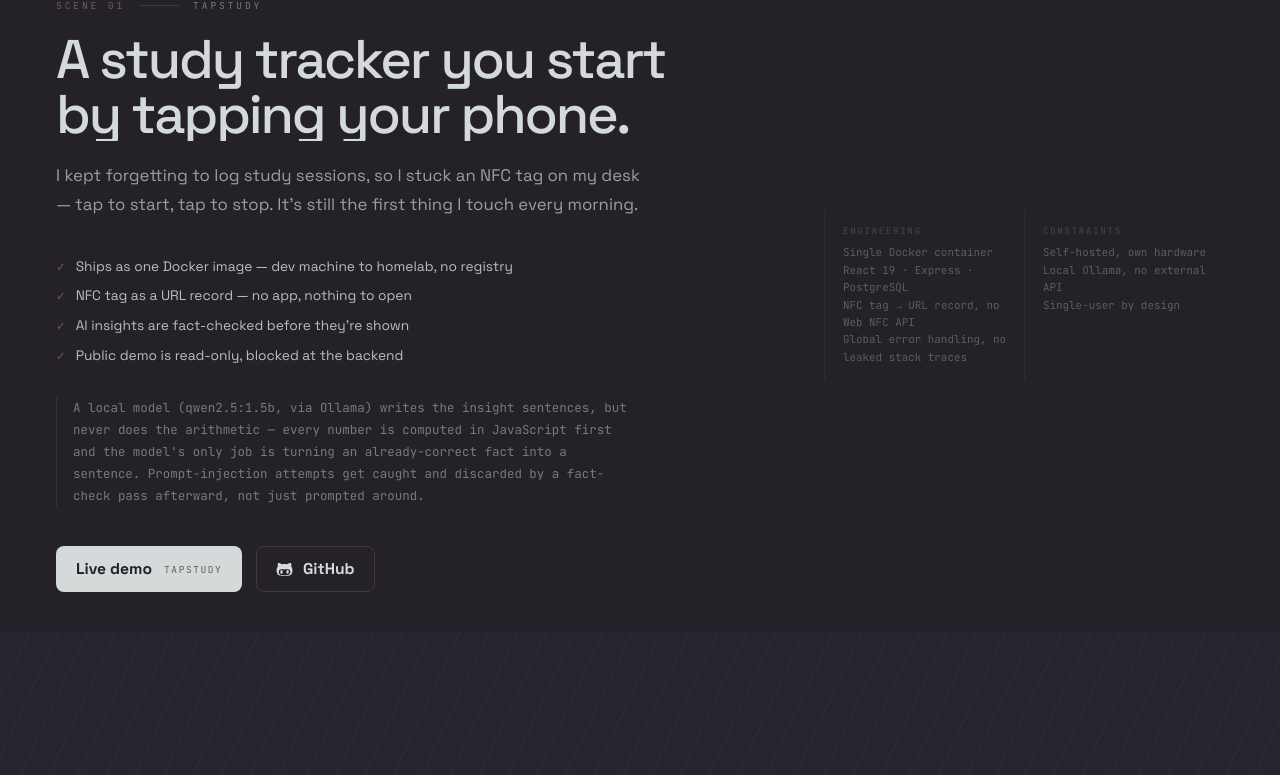
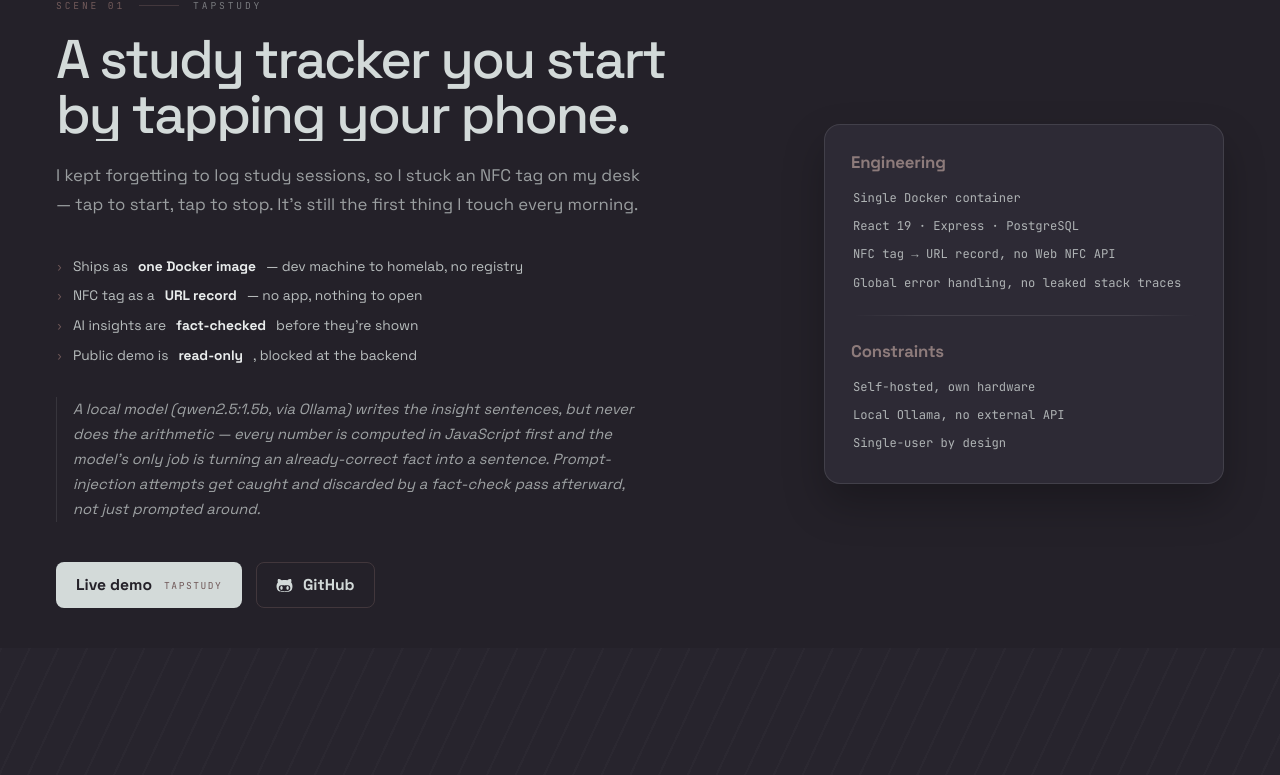
Before and after one commit to c-panagopoulos/Personal-Website, a React (Vite) app in the folder client/: page / in a window 1280 px wide. Shown: the part 2980-3755 px from the top of the page. Built offline with nearby package versions, Linux system fonts and the light colour scheme.

Commit message:
Apply TapStudy scene contrast fix: boxed stack panels, italic engineering notes, bold proof highlights, breadcrumb assistant topbar, updated footer copy

```diff
--- a/client/src/App.jsx
+++ b/client/src/App.jsx
@@ -43,10 +43,10 @@ export default function App() {
           title="A study tracker you start by tapping your phone."
           body="I kept forgetting to log study sessions, so I stuck an NFC tag on my desk — tap to start, tap to stop. It's still the first thing I touch every morning."
           proof={[
-            "Ships as one Docker image — dev machine to homelab, no registry",
-            "NFC tag as a URL record — no app, nothing to open",
-            "AI insights are fact-checked before they're shown",
-            "Public demo is read-only, blocked at the backend",
+            <>Ships as <b>one Docker image</b> — dev machine to homelab, no registry</>,
+            <>NFC tag as a <b>URL record</b> — no app, nothing to open</>,
+            <>AI insights are <b>fact-checked</b> before they're shown</>,
+            <>Public demo is <b>read-only</b>, blocked at the backend</>,
           ]}
           how="A local model (qwen2.5:1.5b, via Ollama) writes the insight sentences, but never does the arithmetic — every number is computed in JavaScript first and the model's only job is turning an already-correct fact into a sentence. Prompt-injection attempts get caught and discarded by a fact-check pass afterward, not just prompted around."
           ctaLabel="Live demo"
@@ -54,8 +54,8 @@ export default function App() {
           ctaHref="https://tapstudy.cpanagopoulos.dev"
           githubHref="https://github.com/c-panagopoulos/tapstudy"
           stack={[
-            { label: "ENGINEERING", items: ["Single Docker container", "React 19 · Express · PostgreSQL", "NFC tag → URL record, no Web NFC API", "Global error handling, no leaked stack traces"] },
-            { label: "CONSTRAINTS", items: ["Self-hosted, own hardware", "Local Ollama, no external API", "Single-user by design"] },
+            { label: "Engineering", items: ["Single Docker container", "React 19 · Express · PostgreSQL", "NFC tag → URL record, no Web NFC API", "Global error handling, no leaked stack traces"] },
+            { label: "Constraints", items: ["Self-hosted, own hardware", "Local Ollama, no external API", "Single-user by design"] },
           ]}
         />
 
@@ -73,10 +73,10 @@ export default function App() {
           title="A support chatbot that only answers what it can cite."
           body="Customers ask questions; the bot answers only from what it can cite — no hallucinated policy, no made-up support replies."
           proof={[
-            "Answers only from cited sources",
-            "Token-streamed replies, sources attached",
-            "Resists prompt-injection and role-escalation attempts",
-            "JWT-protected admin panel — live stats + doc ingestion",
+            <>Answers only from <b>cited sources</b></>,
+            <><b>Token-streamed</b> replies, sources attached</>,
+            <>Resists <b>prompt-injection</b> and role-escalation attempts</>,
+            <><b>JWT-protected</b> admin panel — live stats + doc ingestion</>,
           ]}
           how="Retrieves the closest matching chunks from internal docs via pgvector, then answers only from those. A message matching escalation keywords — a lawyer, a formal complaint — opens a case for a human agent through a configurable webhook, instead of letting the bot keep guessing."
           ctaLabel="Live demo"
@@ -84,8 +84,8 @@ export default function App() {
           ctaHref="https://hermes.cpanagopoulos.dev"
           githubHref="https://github.com/c-panagopoulos/hermes-ai"
           stack={[
-            { label: "ENGINEERING", items: ["PostgreSQL + pgvector", "Token-streamed via SSE", "JWT + bcrypt admin auth", "n8n escalation webhook"] },
-            { label: "CONSTRAINTS", items: ["Self-hosted on Hetzner", "Groq in prod, Ollama in dev", "Escalates instead of guessing"] },
+            { label: "Engineering", items: ["PostgreSQL + pgvector", "Token-streamed via SSE", "JWT + bcrypt admin auth", "n8n escalation webhook"] },
+            { label: "Constraints", items: ["Self-hosted on Hetzner", "Groq in prod, Ollama in dev", "Escalates instead of guessing"] },
           ]}
         />
 
--- a/client/src/components/AssistantSection.jsx
+++ b/client/src/components/AssistantSection.jsx
@@ -81,14 +81,13 @@ export default function AssistantSection() {
   return (
     <div id="assistant" className="assistant-section" ref={ref}>
       <div className="assistant-section__topbar" style={anim(visible, "rowRise", 0.4, 0.15)}>
-        <div className="nav__brand">
-          <div className="nav__mark" style={{ width: 26, height: 26 }}>
-            cp
-          </div>
-          <span className="nav__name">assistant</span>
-          <span className="hero__panel-label">· RETRIEVAL ONLINE</span>
+        <div className="assistant-breadcrumb">
+          <span className="assistant-breadcrumb__cp">cp</span>
+          <span className="assistant-breadcrumb__sep">/</span>
+          <span className="assistant-breadcrumb__current">assistant</span>
+          <span className="assistant-breadcrumb__sep">/</span>
+          <span className="assistant-breadcrumb__status">retrieval-online</span>
         </div>
-        <span className="hero__label">INTERMISSION</span>
       </div>
       <div className="assistant-section__body">
         <div className="assistant-section__sidebar">
--- a/client/src/components/ContactSection.jsx
+++ b/client/src/components/ContactSection.jsx
@@ -2,9 +2,9 @@ import { useSceneTrigger } from "../hooks/useSceneTrigger.js";
 import { anim } from "../lib/anim.js";
 
 const LINKS = [
-  { href: "mailto:hello@panagopoulos.dev", label: "EMAIL", value: "say hello →", external: false },
-  { href: "https://github.com/c-panagopoulos", label: "GITHUB", value: "the source →", external: true },
-  { href: "#contact", label: "LINKEDIN", value: "the formal one →", external: false },
+  { href: "mailto:hello@panagopoulos.dev", label: "EMAIL", value: "actually reads these", external: false },
+  { href: "https://github.com/c-panagopoulos", label: "GITHUB", value: "commit history and all", external: true },
+  { href: "#contact", label: "LINKEDIN", value: "if you must", external: false },
 ];
 
 export default function ContactSection() {
--- a/client/src/components/ProjectScene.jsx
+++ b/client/src/components/ProjectScene.jsx
@@ -20,10 +20,7 @@ function StackGroup({ group, style }) {
       <div className="scene__stack-label">{group.label}</div>
       <div className="scene__stack-value">
         {group.items.map((item, i) => (
-          <span key={i}>
-            {item}
-            {i < group.items.length - 1 && <br />}
-          </span>
+          <div key={i}>{item}</div>
         ))}
       </div>
     </div>
@@ -92,8 +89,8 @@ export default function ProjectScene({
           {proof?.length > 0 && (
             <ul className="scene__proof">
               {proof.map((item, i) => (
-                <li className="scene__proof-item" key={item} style={anim(visible, "rowRise", 0.4, 1.25 + i * 0.08)}>
-                  <span className="scene__proof-mark">✓</span>
+                <li className="scene__proof-item" key={i} style={anim(visible, "rowRise", 0.4, 1.25 + i * 0.08)}>
+                  <span className="scene__proof-mark">›</span>
                   {item}
                 </li>
               ))}
@@ -149,10 +146,12 @@ export default function ProjectScene({
           <div className="scene__side">
             {evidence && <Reveal>{evidence}</Reveal>}
             {stack?.length > 0 && (
-              <div className="scene__stack scene__stack--grid">
-                {stack.map((group, i) => (
-                  <StackGroup group={group} key={group.label} style={anim(visible, "rowRise", 0.45, 0.9 + i * 0.15)} />
-                ))}
+              <div className="scene__stack-panel">
+                <div className="scene__stack scene__stack--grid">
+                  {stack.map((group, i) => (
+                    <StackGroup group={group} key={group.label} style={anim(visible, "rowRise", 0.45, 0.9 + i * 0.15)} />
+                  ))}
+                </div>
               </div>
             )}
           </div>
--- a/client/src/styles/global.css
+++ b/client/src/styles/global.css
@@ -1409,6 +1409,10 @@ button {
   color: var(--accent);
   flex-shrink: 0;
 }
+.scene__proof-item b {
+  font-weight: 600;
+  color: var(--text-brightest);
+}
 
 /* A single engineering note — what's technically interesting, quoted like an annotation. */
 .scene__how {
@@ -1416,10 +1420,11 @@ button {
   max-width: 580px;
   padding-left: 16px;
   border-left: 1px solid var(--border-strong);
-  font-family: var(--font-mono);
-  font-size: 0.78rem;
-  line-height: 1.75;
-  color: var(--text-tertiary);
+  font-family: var(--font-sans);
+  font-style: italic;
+  font-size: 0.92rem;
+  line-height: 1.7;
+  color: rgba(211, 218, 217, 0.7);
 }
 
 /* Metadata — last, quietest: terminal-style spec sheet, not a headline. */
@@ -1454,20 +1459,55 @@ button {
 .scene__stack--inline .scene__stack-group {
   text-align: left;
 }
-.scene__stack--grid,
-.scene__stack--inline.scene__stack--grid {
-  display: grid;
-  grid-template-columns: repeat(2, 1fr);
+/* Grid variant (TapStudy / Hermes side panel only — Homelab uses --inline
+   and is deliberately excluded from this boxed, higher-contrast treatment). */
+.scene__stack-panel {
+  background: var(--surface);
+  border: 1px solid rgba(255, 255, 255, 0.1);
+  border-radius: 16px;
+  padding: 26px 26px 30px;
+  box-shadow: 0 20px 40px rgba(0, 0, 0, 0.25);
+}
+.scene__stack--grid {
+  display: flex;
+  flex-direction: column;
   gap: 0;
 }
 .scene__stack--grid .scene__stack-group {
   text-align: left;
-  padding: 14px 0 14px 18px;
-  border-left: 1px solid var(--border);
+  padding: 0;
+}
+.scene__stack--grid .scene__stack-group:not(:last-child) {
+  position: relative;
+  padding-bottom: 24px;
+  margin-bottom: 24px;
+}
+.scene__stack--grid .scene__stack-group:not(:last-child)::after {
+  content: "";
+  position: absolute;
+  left: 0;
+  right: 0;
+  bottom: 0;
+  height: 1px;
+  background: linear-gradient(90deg, transparent, rgba(255, 255, 255, 0.1) 20%, rgba(255, 255, 255, 0.1) 80%, transparent);
+}
+.scene__stack--grid .scene__stack-label {
+  font-family: var(--font-sans);
+  font-weight: 700;
+  font-size: 1.05rem;
+  letter-spacing: -0.01em;
+  color: var(--accent-hover);
+  margin-bottom: 16px;
 }
 .scene__stack--grid .scene__stack-value {
-  margin-top: 7px;
-  line-height: 1.6;
+  display: flex;
+  flex-direction: column;
+  gap: 10px;
+  padding-left: 2px;
+  margin-top: 0;
+  font-size: 0.76rem;
+  color: rgba(211, 218, 217, 0.78);
+  line-height: 1.5;
 }
 
 /* --- Evidence panels: project-specific proof, not screenshots or badges --- */
@@ -1666,6 +1706,25 @@ button {
   padding: 14px 22px;
   border-bottom: 1px solid var(--border);
   background: #1e1c22;
+}
+.assistant-breadcrumb {
+  display: flex;
+  align-items: baseline;
+  gap: 8px;
+  font-family: var(--font-mono);
+  font-size: 0.82rem;
+}
+.assistant-breadcrumb__cp {
+  color: var(--accent);
+}
+.assistant-breadcrumb__sep {
+  color: rgba(211, 218, 217, 0.32);
+}
+.assistant-breadcrumb__current {
+  color: var(--text-primary);
+}
+.assistant-breadcrumb__status {
+  color: rgba(211, 218, 217, 0.55);
 }
 .assistant-section__body {
   flex: 1;
@@ -2118,7 +2177,7 @@ button {
   font-family: var(--font-mono);
   font-size: 0.58rem;
   letter-spacing: 0.2em;
-  color: var(--text-quiet);
+  color: var(--accent-hover);
 }
 .contact-link__value {
   font-size: 1.3rem;
@@ -2135,7 +2194,7 @@ button {
   font-family: var(--font-mono);
   font-size: 0.6rem;
   letter-spacing: 0.16em;
-  color: var(--text-faint);
+  color: rgba(211, 218, 217, 0.5);
 }
 
 /* --- Dock nav --- */
```
